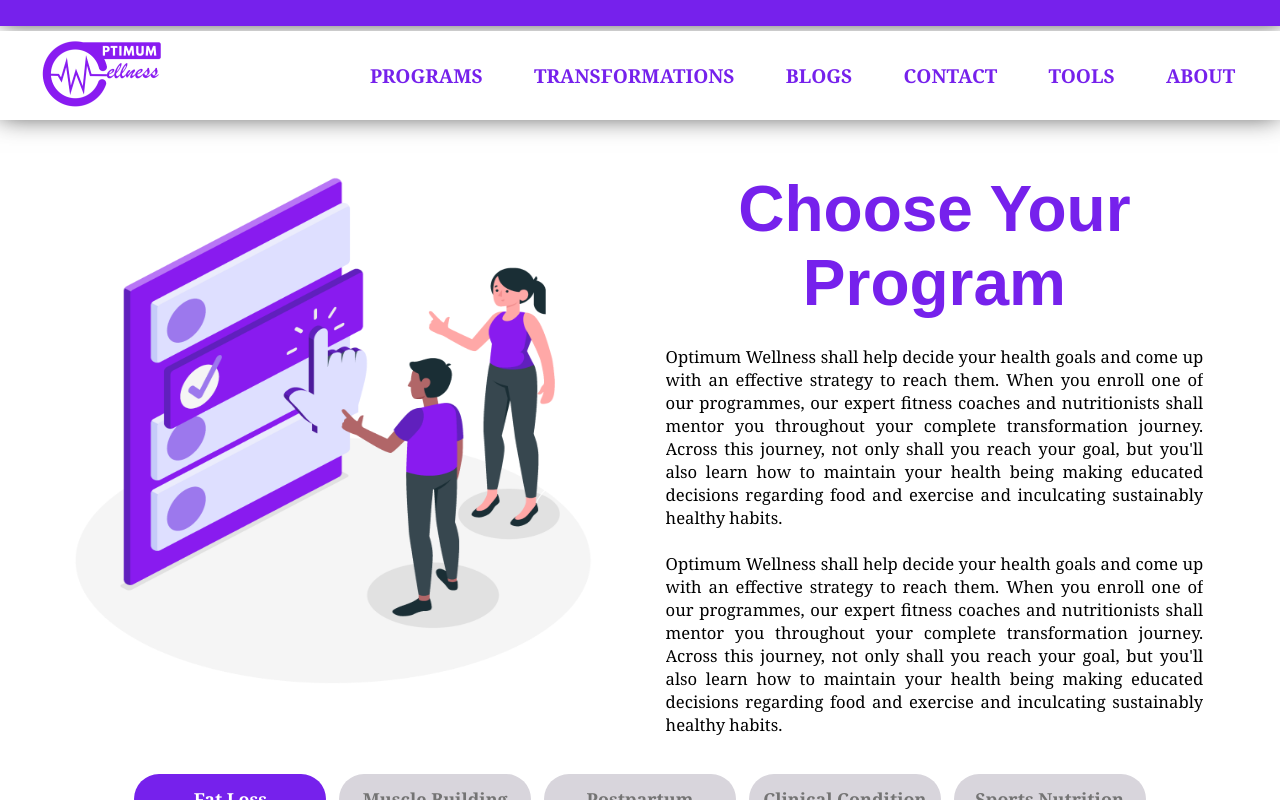
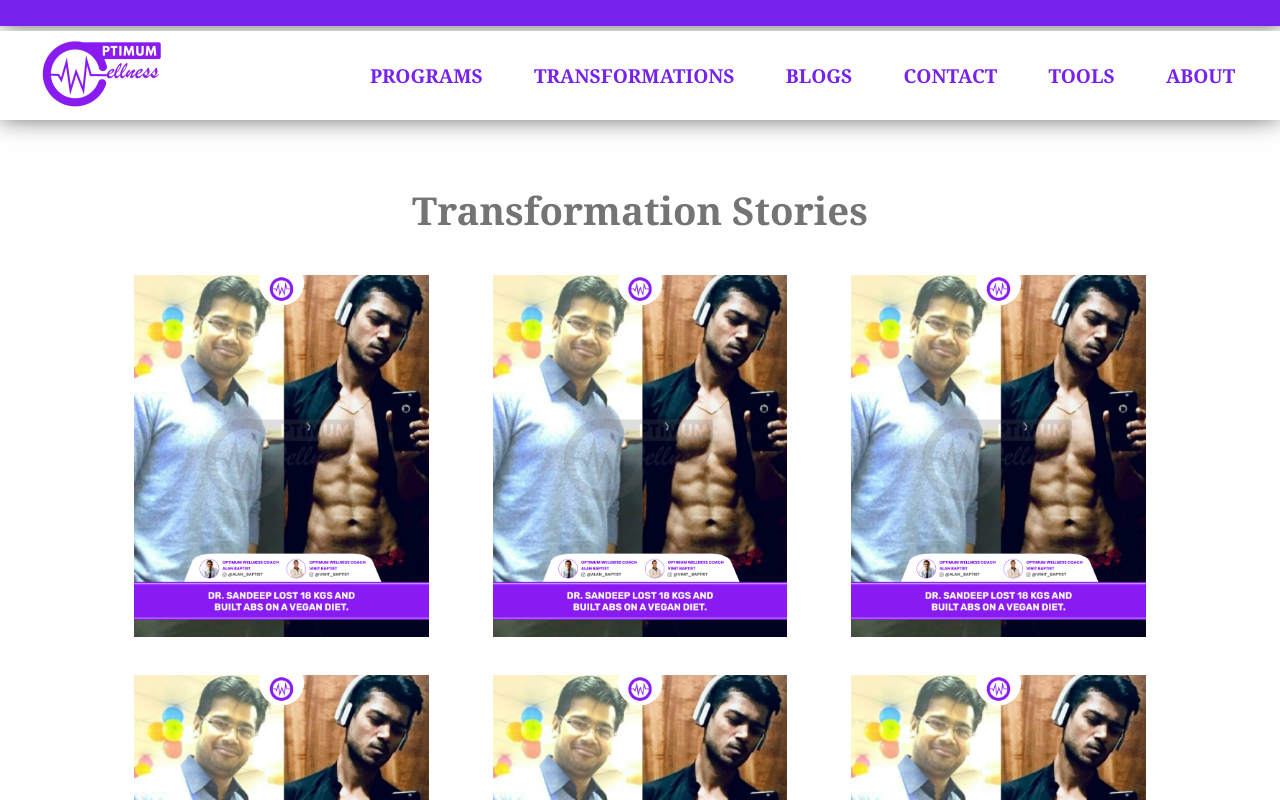
Before and after one commit to vanshika0606/optimum_wellness, a React (Create React App) app: page / in a window 1280 px wide. Shown: the top 800 px of the page. Built offline with nearby package versions, Linux system fonts and the light colour scheme.

Commit message:
transformation page

```diff
--- a/src/App.js
+++ b/src/App.js
@@ -2,12 +2,14 @@
 import './App.css';
 import Home from './pages/Home_page.js'
 import Programs from './pages/Programs_page';
+import Transformation from './pages/Transformation';
 function App() {
   return (
     <div className="App">
 
       {/* <Home/> */}
-      <Programs/>
+      {/* <Programs/> */}
+      <Transformation/>
 
     </div>
   );
--- /dev/null
+++ b/src/Transf_compo/transformation/Transformation.js
@@ -0,0 +1,23 @@
+import React from 'react'
+import './trans.css'
+import data from '../transformation/trans-data.js'
+
+const Transformation = () => {
+  return (
+    <div className='trans'>
+      <h2 className='tran-stories'>Transformation Stories</h2>
+      <div className='trans-grid' >
+
+      { data.map((d)=>{
+          return <>
+          <img src={d.image} key={d.id} className="trans-img"/>
+          </>
+      })
+}
+
+      </div>
+    </div>
+  )
+}
+
+export default Transformation
--- /dev/null
+++ b/src/Transf_compo/transformation/trans-data.js
@@ -0,0 +1,69 @@
+import sandeep from '../images/sandeep.png';
+
+
+const data = [
+{
+    id:1,
+    image:sandeep,
+},
+{
+    id:1,
+    image:sandeep,
+},
+{
+    id:1,
+    image:sandeep,
+},
+{
+    id:1,
+    image:sandeep,
+},
+{
+    id:1,
+    image:sandeep,
+},
+{
+    id:1,
+    image:sandeep,
+},
+{
+    id:1,
+    image:sandeep,
+},
+{
+    id:1,
+    image:sandeep,
+},
+{
+    id:1,
+    image:sandeep,
+},
+{
+    id:1,
+    image:sandeep,
+},
+{
+    id:1,
+    image:sandeep,
+},
+{
+    id:1,
+    image:sandeep,
+},
+{
+    id:1,
+    image:sandeep,
+},
+{
+    id:1,
+    image:sandeep,
+}
+,
+{
+    id:1,
+    image:sandeep,
+}
+
+]
+
+export default data;
--- /dev/null
+++ b/src/Transf_compo/transformation/trans.css
@@ -0,0 +1,22 @@
+.tran-stories{
+    font-size: 3vw;
+    color: #747474;
+
+}
+.trans{
+
+    margin-top: 5vw;
+}
+
+.trans-img{
+    width:23vw;
+    margin-bottom: 3vw;
+}
+
+.trans-grid{
+    width: 79vw;
+    margin: 3vw auto;
+    display: grid;
+    grid-template-columns: 23vw 23vw 23vw;
+    grid-column-gap: 5vw;
+}
--- /dev/null
+++ b/src/pages/Transformation.js
@@ -0,0 +1,17 @@
+import React from 'react'
+import Footer from '../components/footer/Footer';
+import Navbar from '../components/Navbar/Navbar'
+import Transf from '../Transf_compo/transformation/Transformation';
+
+const Transformation = () => {
+  return (
+    <div>
+        <Navbar/>
+        <Transf/>
+        <Footer/>
+
+    </div>
+  )
+}
+
+export default Transformation
```
Also changed, not shown: src/Transf_compo/images/sandeep.png (added).
